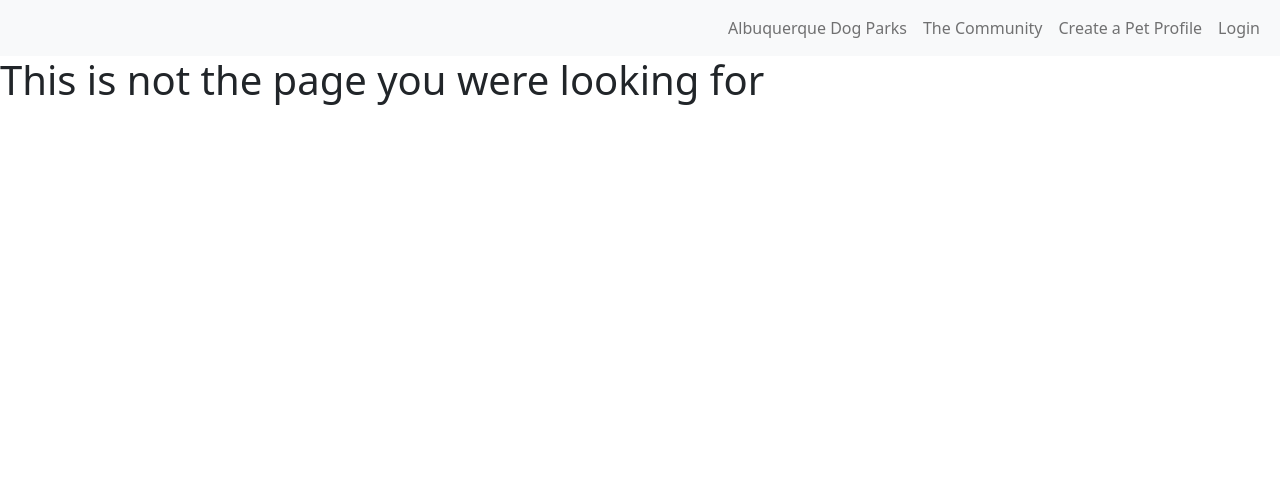
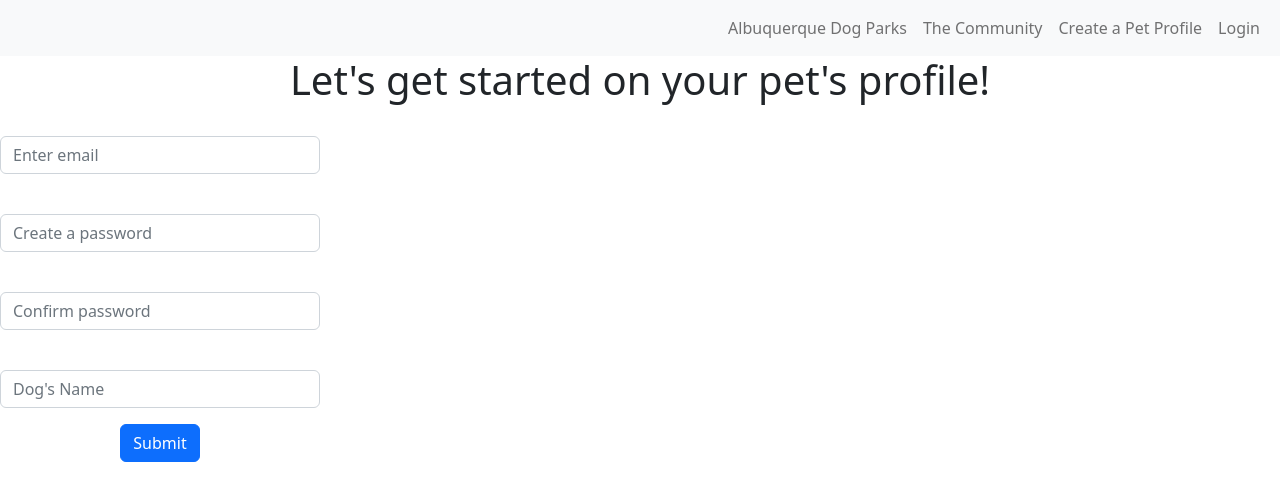
Before and after one commit to capstone-project-dogpark/dogpark, a React (Vite) app in the folder frontend/: page /SignUp in a window 1280 px wide. Shown: the top 500 px of the page. Built offline with nearby package versions, Linux system fonts and the light colour scheme.

Commit message:
saving changes to signup page form

```diff
--- a/frontend/src/ui/App.jsx
+++ b/frontend/src/ui/App.jsx
@@ -6,6 +6,7 @@ import './App.css'
 import { FourOhFour } from './FourOhFour.jsx'
 import {Navigation} from "./components/Navbar.jsx";
 import {Route, BrowserRouter, Routes} from 'react-router-dom'
+import {SignUp} from './SignUp.jsx'
 
 
 export function App() {
@@ -16,6 +17,7 @@ export function App() {
                 <Routes>
                     <Route  path='/' element={<Home />} />
                     <Route path={"*"} element={<FourOhFour />} />
+                    <Route  path={"/SignUp"} element={<SignUp />} />
                 </Routes>
             </BrowserRouter>
         </>
--- /dev/null
+++ b/frontend/src/ui/SignUp.jsx
@@ -0,0 +1,40 @@
+import React from "react"
+import Button from 'react-bootstrap/Button';
+import Form from 'react-bootstrap/Form';
+import {Container} from "react-bootstrap";
+
+export function SignUp () {
+    return (
+        <>
+            <Container className="text-center">
+                <h1>Let's get started on your pet's profile!</h1>
+            </Container>
+
+            <Form className="w-25 text-center">
+                <Form.Group className="mb-3" controlId="enterEmail">
+                    <Form.Label></Form.Label>
+                    <Form.Control type="email" placeholder="Enter email" />
+                    <Form.Text className="text-muted">
+                    </Form.Text>
+                </Form.Group>
+                <Form.Group className="mb-3" controlId="createPassword">
+                    <Form.Label></Form.Label>
+                    <Form.Control type="email" placeholder="Create a password" />
+                    <Form.Text className="text-muted">
+                    </Form.Text>
+                </Form.Group>
+                <Form.Group className="mb-3" controlId="confirmPassword">
+                    <Form.Label></Form.Label>
+                    <Form.Control type="email" placeholder="Confirm password" />
+                    <Form.Text className="text-muted">
+                    </Form.Text>
+                </Form.Group>
+                <Form.Group className="mb-3" controlId="dogsName">
+                    <Form.Label></Form.Label>
+                    <Form.Control type="password" placeholder="Dog's Name" />
+                </Form.Group>
+                <Button variant="primary" type="submit">Submit</Button>
+            </Form>
+        </>
+    )
+}
--- a/frontend/src/ui/components/Navbar.jsx
+++ b/frontend/src/ui/components/Navbar.jsx
@@ -1,5 +1,6 @@
 import React from "react"
 import {Container, Nav, Navbar} from "react-bootstrap";
+import {SignUp} from "../SignUp.jsx";
 
 export function Navigation() {
     return (
@@ -11,7 +12,7 @@ export function Navigation() {
                         <Nav className="ms-auto">
                             <Nav.Link href='/'>Albuquerque Dog Parks</Nav.Link>
                             <Nav.Link href='/about'>The Community</Nav.Link>
-                            <Nav.Link href='/about'>Create a Pet Profile</Nav.Link>
+                            <Nav.Link href='/SignUp'>Create a Pet Profile</Nav.Link>
                             <Nav.Link href='/about'>Login</Nav.Link>
                         </Nav>
                     </Navbar.Collapse>
```
